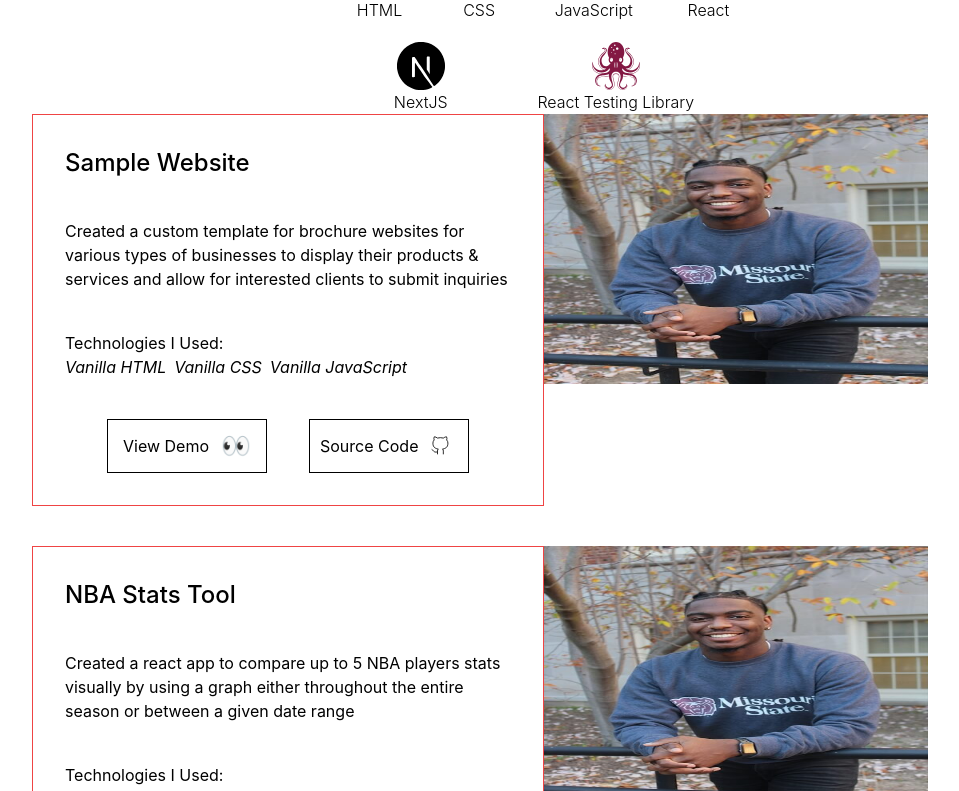
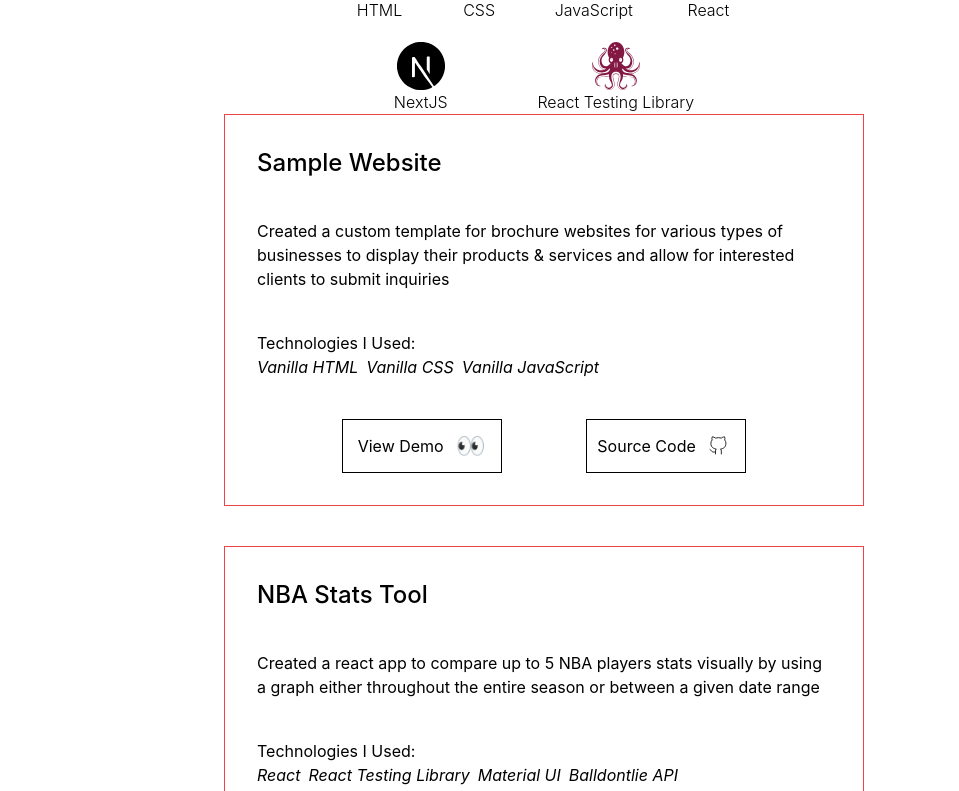
Before and after one commit to Tyson910/Portfolio, a Next.js app: page / in a window 1280 px wide. Shown: the part 849-1640 px from the top of the page, without its empty margins (96-1055 px from the left). Built offline with nearby package versions, Linux system fonts and the light colour scheme.

Commit message:
Comment out Project image

```diff
--- a/src/components/projects/Projects.js
+++ b/src/components/projects/Projects.js
@@ -79,14 +79,15 @@ export default function AllProjects() {
   return (
     <>
       {projects.map((project) => (
-        <div className="grid grid-cols-2">
+        <div className="max-w-screen-sm mx-auto">
           <FeaturedProject
             {...project}
+            key={project.projectName}
           />
-          <img
+          {/* <img
             src="/img/miniScreenshot.jpg"
             className="max-h-[270px] w-96"
-          />
+          /> */}
         </div>
       ))}
     </>
```
